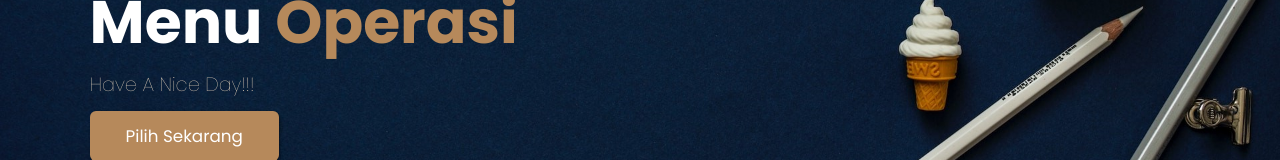
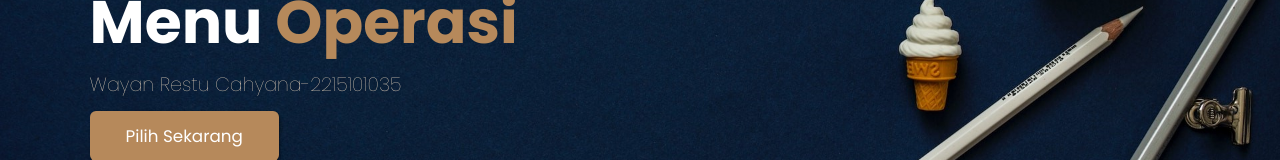
Before and after one commit to RestuCahyana-2215101035/RestuCahyana-2215101035.github.io, a plain HTML site: page index.html in a window 1280 px wide. Shown: the part 363-523 px from the top of the page. Drawn offline with nearby package versions, Linux system fonts and the light colour scheme.

Commit message:
Update index.html

```diff
--- a/index.html
+++ b/index.html
@@ -41,7 +41,7 @@
     <section class="hero" id="home">
       <main class="content">
         <h1>Silahkan Pilih Menu <span>Operasi</span></h1>
-        <p>Have A Nice Day!!!</p>
+        <p>Wayan Restu Cahyana-2215101035</p>
         <a href="#" class="cta">Pilih Sekarang</a>
       </main>
     </section>
```
